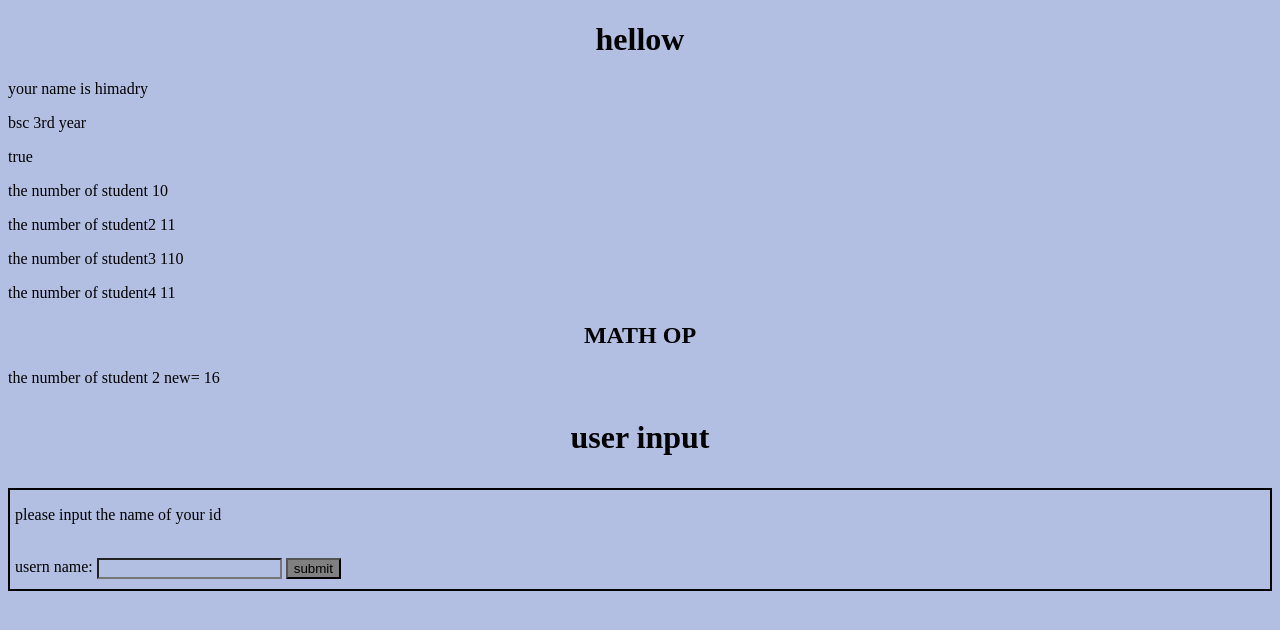
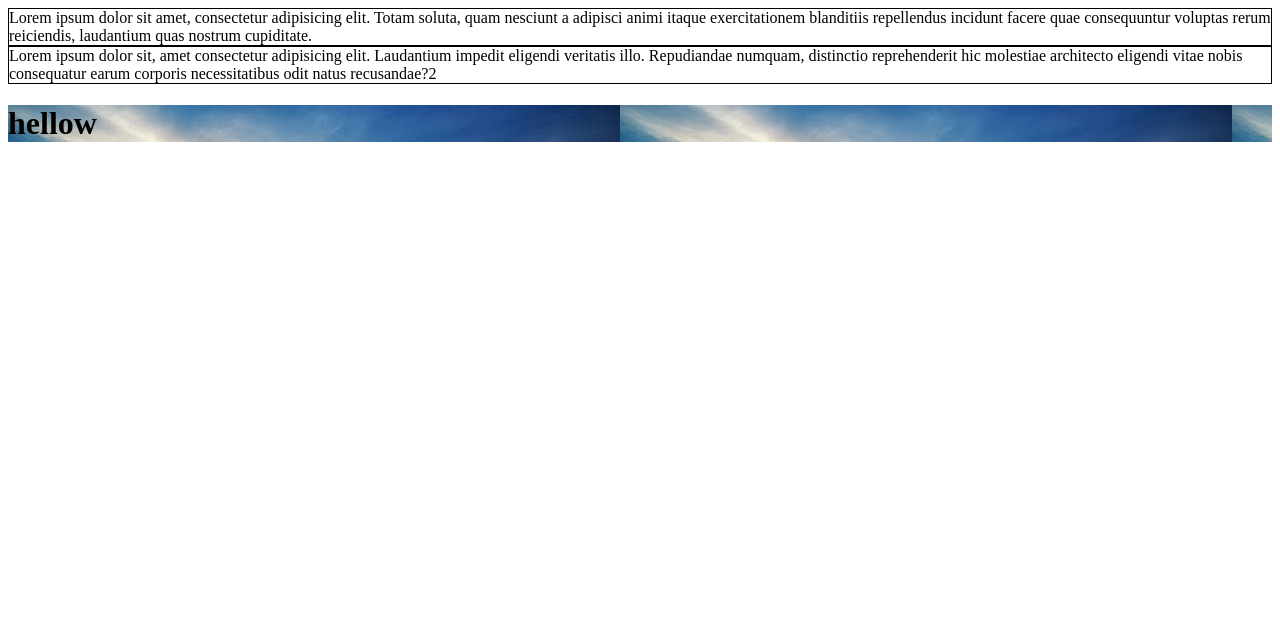
Before and after one commit to H-RUSH/Weblanguage-Learning, a plain HTML site: page index.html in a window 1280 px wide. Drawn offline with Linux system fonts and the light colour scheme.

Commit message:
this is my todays work

```diff
--- a/index.html
+++ b/index.html
@@ -1,45 +1,18 @@
 <!DOCTYPE html>
 <html lang="en">
-
 <head>
     <meta charset="UTF-8">
     <meta name="viewport" content="width=device-width, initial-scale=1.0">
-    <title>MY WEBSITE</title>
+    <title>Document</title>
     <link rel="stylesheet" href="style.css">
 </head>
+<body>
+            <!-- we are doing css at the time now -->
+             <div class="containar">
+                <div class="box1">Lorem ipsum dolor sit amet, consectetur adipisicing elit. Totam soluta, quam nesciunt a adipisci animi itaque exercitationem blanditiis repellendus incidunt facere quae consequuntur voluptas rerum reiciendis, laudantium quas nostrum cupiditate.</div>
+                <div class="box1">Lorem ipsum dolor sit, amet consectetur adipisicing elit. Laudantium impedit eligendi veritatis illo. Repudiandae numquam, distinctio reprehenderit hic molestiae architecto eligendi vitae nobis consequatur earum corporis necessitatibus odit natus recusandae?2</div>
+                </div>
 
-<body>
-    <center>
-        <h1 id="head1">hellow</h1>
-    </center>
-    <p id="name"></p>
-    <p id="class"></p>
-    <p id="present"></p>
-    <p id="id1"></p>
-    <p id="id2"></p>
-    <p id="id3"></p>
-    <p id="id4"></p>
-    <center>
-        <h2 id="matop"></h2>
-    </center>
-    <p id="math1"></p>
-    <center>
-        <h1>
-            <p id="userinput"></p>
-        </h1>
-    </center>
-    <div id="inputpart">
-        <div id="inpmargin">
-            <p>please input the name of your id </p><br>
-            <div id="boxforinput">
-
-                <label for="username">usern name: </label><input id="username" type="text">
-
-                <button id="btn1">submit</button>
-            </div>
-        </div>
-    </div>
-    <script src="index.js"></script>
+    <h1 class="dispic">hellow </h1>
 </body>
-
 </html>
--- a/index.js
+++ /dev/null
@@ -1,28 +0,0 @@
-console.log('HELLOW');
-console.log("I LIKE SOMETHING");
-let myname="himadry";
-let myclass="bsc 3rd year"
-let attendence=true;
-document.getElementById('name').textContent=`your name is ${myname}`;
-document.getElementById("class").textContent=myclass;
-document.getElementById("present").textContent=attendence;
-let student1,student2,student3,student4;
-student1=10;
-student2=student1+1;
-student3=student1*student2;
-student4=student3/student1;
-document.getElementById('id1').textContent=`the number of student ${student1}`;
-document.getElementById('id2').textContent=`the number of student2 ${student2}`;
-document.getElementById('id3').textContent=`the number of student3 ${student3}`;
-document.getElementById('id4').textContent=`the number of student4 ${student4}`;
-document.getElementById('matop').textContent=`MATH OP`;
-student2+=5;
-document.getElementById('math1').textContent=`the number of student 2 new= ${student2}`;
-document.getElementById(`userinput`).textContent=`user input`;
-let user;
-document.getElementById("btn1").onclick=function()
-{
-
-   user=document.getElementById("username").value;
-   console.log(user);
-}
--- a/style.css
+++ b/style.css
@@ -1,24 +1,6 @@
-* {
-    background-color: rgb(179, 191, 226);
+.box1{
+border: 1px solid black;
 }
-#boxinput{
-
-    display: flex;
+.dispic{
+    background-image: url(sea.jpg);
 }
-#btn1 {
-    background-color: gray;
-}
-#inputpart{
-    border: 2px solid black;
-
-
-}
-#inpmargin{
-margin-left: 5px;
-margin-bottom: 10px;
-
-}
-#boxforinput{
-    display: flex;
-    gap:4px;
-}
```
Also changed, not shown: sea.jpg (added).
